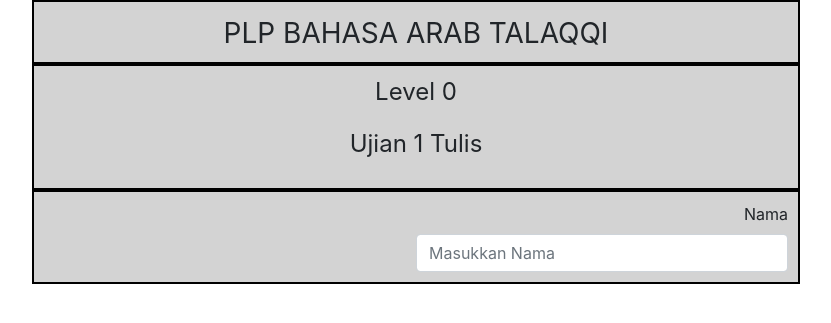
After one commit to hdmonster/PlpBahasaWebservice, a PHP site: page /ujian/index.html in a window 1280 px wide. The commit adds this page. Shown: the top 323 px of the page, without its empty margins (224-1055 px from the left). Run offline with PHP 8.4, Linux system fonts and the light colour scheme; some libraries are stand-ins or nearby versions.

Commit message:
Header Exam
Header Exam Finished

```diff
--- /dev/null
+++ b/client/ujian/index.css
@@ -0,0 +1,46 @@
+body {
+    background-color: white;
+    width: 100%;
+}
+
+.mainDiv {
+    height: 100%;
+    background-color: lightgrey;
+    margin-left: 20%;
+    margin-right: 20%;
+}
+
+.headerDiv {
+    text-align: center;
+}
+
+.examTitle {
+    font-size: 28px;
+    border: 2px solid black;
+    padding: 10px;
+    width: 100%;
+}
+
+.additionalDiv {
+    border: 2px solid black;
+    margin-top: -20px;
+    padding: 10px;
+    text-align: center;
+}
+
+.examLevel {
+    font-size: 24px;
+}
+
+.examType {
+    font-size: 24px;
+}
+
+.nameDiv {
+    text-align: right;
+    padding: 10px;
+    border: 2px solid black;
+}
+
+.bodyDiv {
+}
--- /dev/null
+++ b/client/ujian/index.html
@@ -0,0 +1,44 @@
+<!DOCTYPE html>
+<html>
+<head>
+    <meta charset="utf-8" />
+    <meta http-equiv="X-UA-Compatible" content="IE=edge">
+    <title>UJIAN BAHASA ARAB</title>
+    <meta name="viewport" content="width=device-width, initial-scale=1">
+    <link rel="stylesheet" type="text/css" media="screen" href="index.css" />
+    <link
+        rel="stylesheet"
+        href="https://stackpath.bootstrapcdn.com/bootstrap/4.1.3/css/bootstrap.min.css"
+        integrity="sha384-MCw98/SFnGE8fJT3GXwEOngsV7Zt27NXFoaoApmYm81iuXoPkFOJwJ8ERdknLPMO"
+        crossorigin="anonymous">
+    <script src="main.js"></script>
+    <script type="text/javascript" src="http://livejs.com/live.js"></script>
+</head>
+<body>
+    <div class="mainDiv">
+        <!--HEADER START-->
+        <div class="headerDiv">
+            <p class="examTitle">PLP BAHASA ARAB TALAQQI</p>
+            <div class="additionalDiv">
+                <p class="examLevel">Level 0</p>
+                <p class="examType">Ujian 1 Tulis</p>
+            </div>
+            <div class="nameDiv">
+                <form style="overflow: hidden">
+                    <label for="exampleInputEmail1">Nama</label>
+                    <div class="form-group" style="text-align: right">
+                        <input style="width: 50%; float: right; clear: both" type="email" class="form-control" id="exampleInputEmail1" aria-describedby="emailHelp" placeholder="Masukkan Nama">
+                    </div>
+                </form>
+            </div>
+        </div>
+        <!--HEADER END-->
+
+        <!--BODY START-->
+        <div class="bodyDiv">
+        </div>
+
+        <!--BODY END-->
+    </div>
+</body>
+</html>
```
Also changed, not shown: client/index.php (+4 -6 lines).
